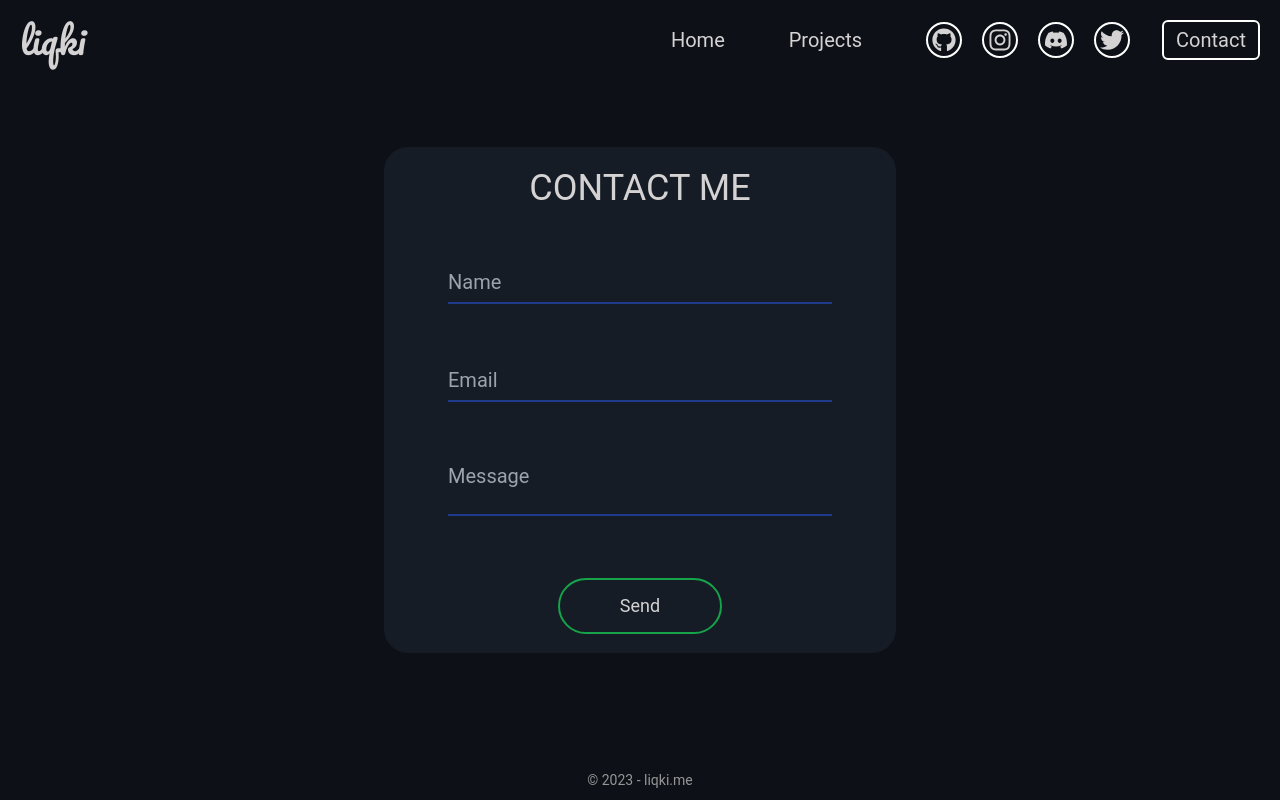
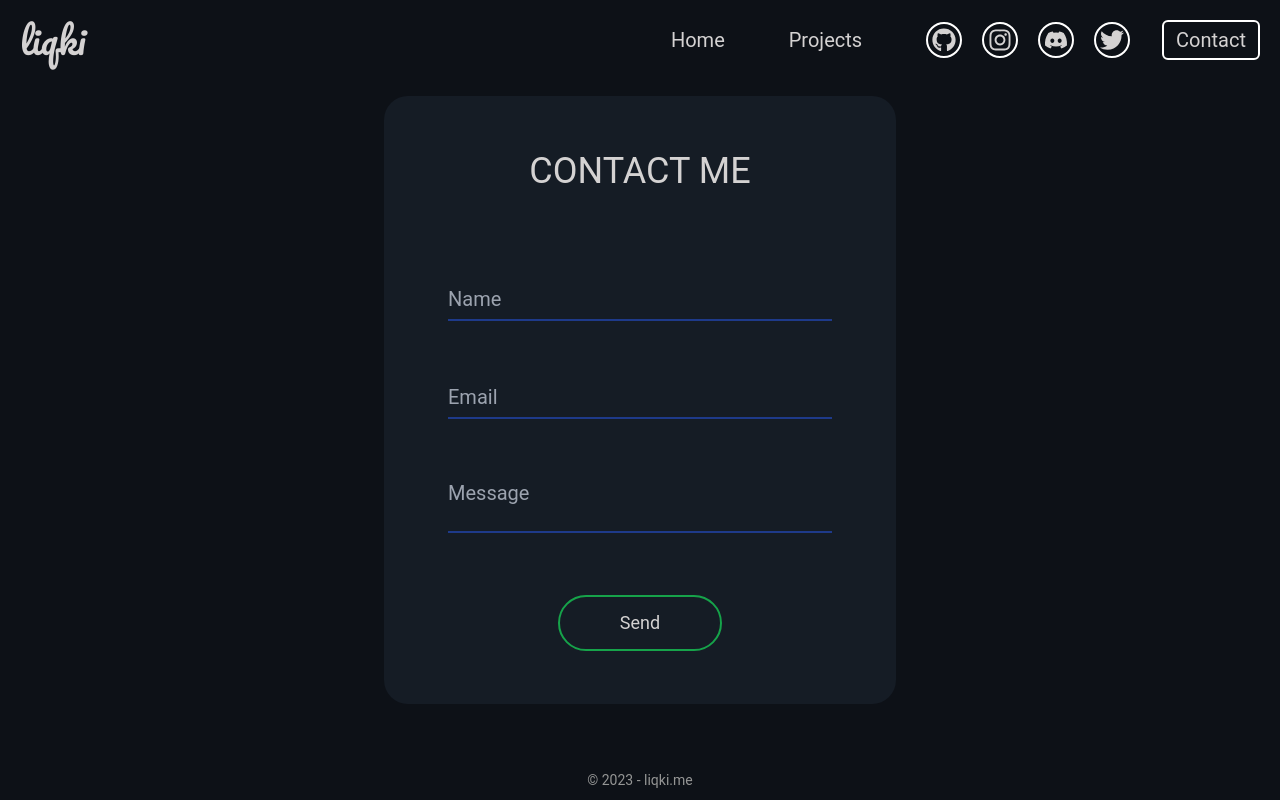
Before and after one commit to liqki/liqki.github.io, a React (Vite) app: page /contact in a window 1280 px wide. Built offline with nearby package versions, Linux system fonts and the light colour scheme.

Commit message:
optimized mobile view

```diff
--- a/index.html
+++ b/index.html
@@ -4,7 +4,7 @@
     <meta charset="UTF-8" />
     <link rel="icon" type="image/svg+xml" href="wolf.png" />
     <meta name="viewport" content="width=device-width, initial-scale=1.0" />
-    <title>liqki.me</title>
+    <title>liqki's personal website</title>
   </head>
   <body>
     <div id="root"></div>
--- a/package.json
+++ b/package.json
@@ -5,6 +5,7 @@
   "type": "module",
   "scripts": {
     "dev": "vite",
+    "host": "vite --host",
     "build": "vite build",
     "preview": "vite preview"
   },
--- a/src/components/ImageSlider.jsx
+++ b/src/components/ImageSlider.jsx
@@ -32,7 +32,14 @@ function ImageSlider({ slides }) {
         {slides.map((slide, index) => {
           return (
             <div key={index} className={`${index === current ? "opacity-100 duration-500 scale-[1.08]" : "opacity-0 duration-1000 ease-in"}`}>
-              {index === current && <img src={slide} className="xl:w-[700px] lg:w-[500px] w-[300px] rounded-xl my-12 mx-auto" onDragStart={(e) => e.preventDefault()} {...swipeHandler} />}
+              {index === current && (
+                <img
+                  src={slide}
+                  className="xl:w-[700px] lg:w-[500px] medheight:w-[250px] lowheight:w-[200px] w-[300px] rounded-xl my-12 mx-auto"
+                  onDragStart={(e) => e.preventDefault()}
+                  {...swipeHandler}
+                />
+              )}
             </div>
           );
         })}
--- a/src/components/NavBar.jsx
+++ b/src/components/NavBar.jsx
@@ -23,7 +23,9 @@ function NavBar({ isOpened, setIsOpened }) {
   return (
     <>
       <nav className="text-light bg-dark h-20 fixed top-0 w-screen flex justify-between items-center z-20 noselect">
-        <div className="ml-5 text-2xl xl:text-4xl font-pacifico">liqki</div>
+        <Link to={"/"} className="ml-5 text-2xl xl:text-4xl font-pacifico">
+          liqki
+        </Link>
         {/* mobile */}
         <div className="lg:hidden">
           <HiMenuAlt3
--- a/src/components/Skills.jsx
+++ b/src/components/Skills.jsx
@@ -23,7 +23,7 @@ function Skills({ setIsOpened }) {
   return (
     <>
       <div className="lg:text-2xl h-footer w-screen bg-dark text-light snap-start flex justify-center items-center flex-col text-xl noselect overflow-hidden">
-        <h2 className="lg:text-7xl text-5xl py-20" ref={ref}>
+        <h2 className="medheight:text-4xl lg:text-7xl text-5xl py-20" ref={ref}>
           Skills & Tools
         </h2>
         <div className="flex flex-wrap justify-center gap-10 max-w-[60%]">
--- a/src/index.css
+++ b/src/index.css
@@ -16,7 +16,7 @@
 
 @layer components {
   .skill-img {
-    @apply lg:w-16 lg:h-16 w-12 h-12 hover:scale-[1.1] transition-all duration-300 ease-in-out;
+    @apply lg:w-16 lg:h-16 w-12 h-12 hover:scale-[1.1] transition-all duration-300 ease-in-out medheight:w-10 medheight:h-10;
   }
 
   .contact-input {
--- a/src/pages/Contact.jsx
+++ b/src/pages/Contact.jsx
@@ -44,9 +44,9 @@ function Contact({ setIsOpened }) {
     <>
       <OpenNavMenu setIsOpened={setIsOpened} />
       <div className="h-footer w-screen bg-dark text-light flex justify-center items-center noselect">
-        <motion.div className="-mb-10 lg:h-2/3 lg:w-2/5 h-2/3 w-3/4 bg-[#151c25] rounded-3xl" initial={{ opacity: 0 }} animate={{ opacity: 1 }}>
+        <motion.div className="-mb-10 medheight:h-4/5 lg:h-2/3 lg:w-2/5 h-2/3 w-3/4 bg-[#151c25] rounded-3xl" initial={{ opacity: 0 }} animate={{ opacity: 1 }}>
           <div className="h-[100%] flex flex-col justify-evenly items-center">
-            <h2 className="md:text-4xl lg:mb-10 text-2xl">CONTACT ME</h2>
+            <h2 className="md:text-4xl lowheight:text-3xl lg:mb-10 text-2xl">CONTACT ME</h2>
             <form ref={form} className="lg:gap-16 lg:w-96 md:w-80 gap-10 w-52 flex flex-col">
               <input value={name} onChange={(e) => setName(e.target.value)} name="user_name" className="contact-input" type="text" placeholder="Name" />
               <input value={email} onChange={(e) => setEmail(e.target.value)} name="user_email" className="contact-input" type="email" placeholder="Email" />
--- a/tailwind.config.cjs
+++ b/tailwind.config.cjs
@@ -15,6 +15,10 @@ module.exports = {
       },
       minHeight: {
         footer: "calc(100vh - 40px)",
+      },
+      screens: {
+        lowheight: { raw: "(max-height: 730px)" },
+        medheight: { raw: "(max-height: 800px)" },
       },
       animation: {
         move: "move 7s infinite ease-in-out",
```
